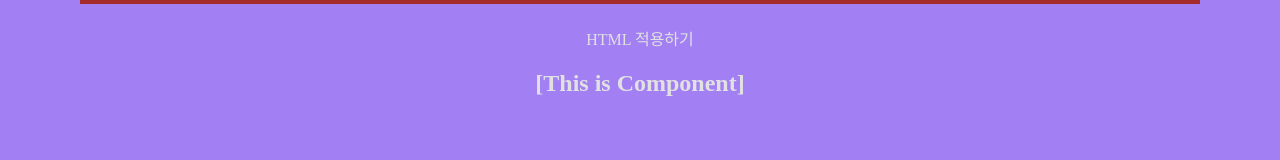
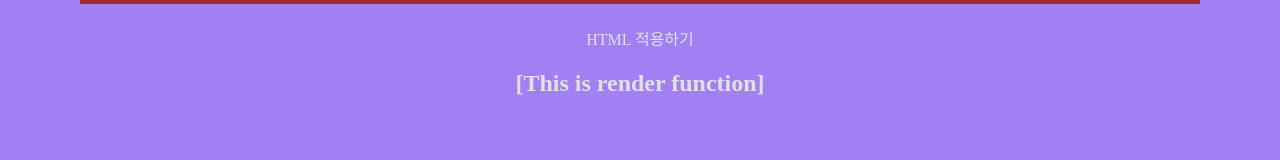
Before and after one commit to Z0ro0/React_200, a React (Create React App) app: page / in a window 1280 px wide. Shown: the part 154-314 px from the top of the page. Built offline with nearby package versions, Linux system fonts and the light colour scheme.

Commit message:
생명주기 함수 render() 함수-return 되는 html 형식의 코드를 화면에 그려줌

```diff
--- a/src/App.js
+++ b/src/App.js
@@ -1,12 +1,12 @@
 import './App.css';
-import ImportConponent from './R003_ImportComponent';
+import LifecycleEx from './R004_LifecycleEx';
 
 function App() {
   return (
     <div>
       <h1>start React200</h1>
       <p>HTML 적용하기</p>
-      <ImportConponent></ImportConponent>
+      <LifecycleEx></LifecycleEx>
     </div>
   );
 }
--- /dev/null
+++ b/src/R004_LifecycleEx.js
@@ -0,0 +1,12 @@
+import React, {Component} from 'react';
+
+class R004_LifecycleEx extends Component{
+    render(){
+        console.log('3. render Call');
+        return(
+            <h2>[This is render function]</h2>
+        )
+    }
+}
+
+export default R004_LifecycleEx;
```
